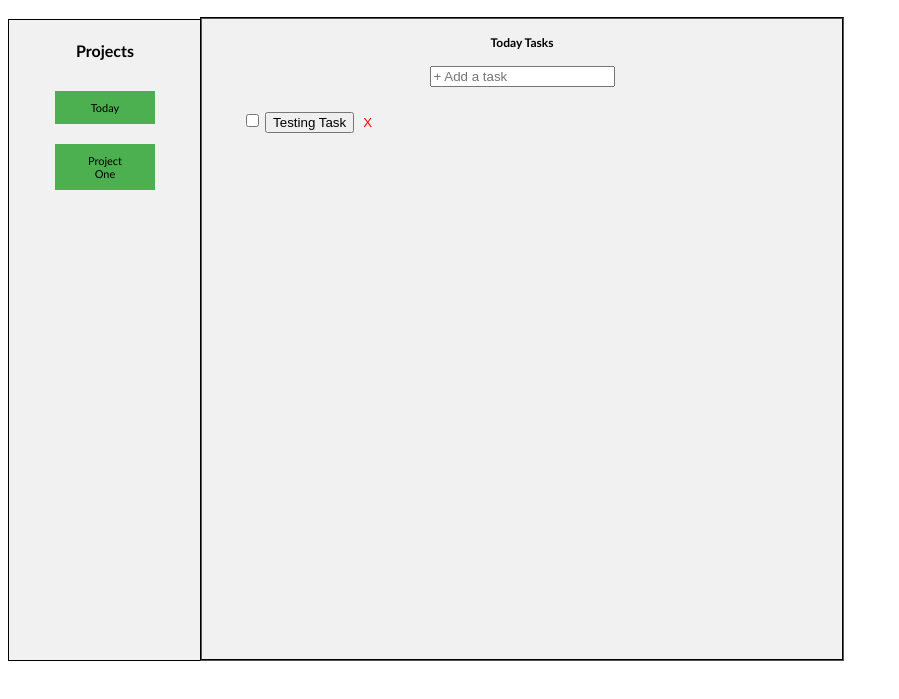
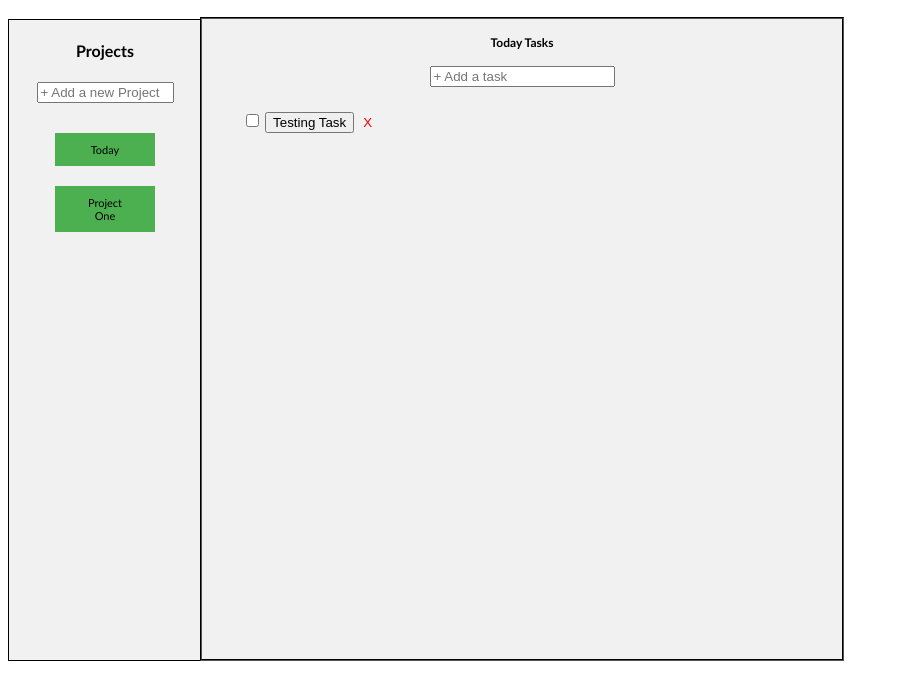
Before and after one commit to NyanoNyan/odin_todo_list, a website: page dist/index.html in a window 1280 px wide. Shown: the part 63-762 px from the top of the page, without its empty margins (0-899 px from the left). Drawn offline with Linux system fonts and the light colour scheme.

Commit message:
Changed the format of navbar, added input to add more projects, gave similar but changed some names for id and class compared to the task form. Gave the Project buttons class of proj-name

```diff
--- a/dist/index.html
+++ b/dist/index.html
@@ -18,10 +18,20 @@
         <div class="two-content">
 
             <div id="sidebar" class="grid-item">
+
                 <ul >
                         <h4>Projects</h4>
-                        <li><button>Today</button></li>
-                        <li><button>Project One</button></li>
+
+                            <form id="project-form" class="add-form">
+                                <input id="form-input-project" type="text" class="add-project" placeholder="+ Add a new Project" size="14">
+                            </form>
+
+                        <div id="sidebar-tasks">
+                            <li ><button class="proj-name">Today</button></li>
+                            <li ><button class="proj-name">Project One</button></li>
+                        </div>
+
+
 
                 </ul>
 
```
